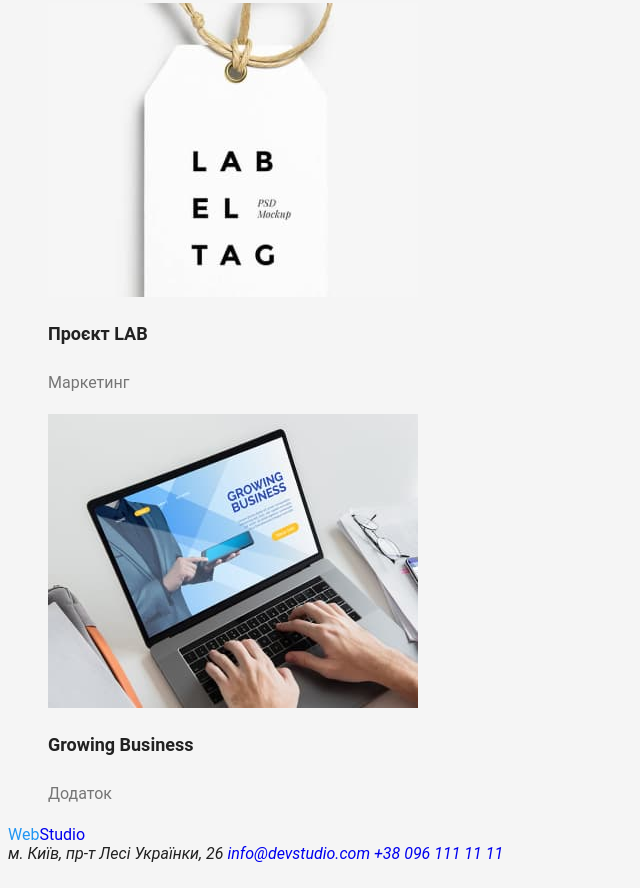
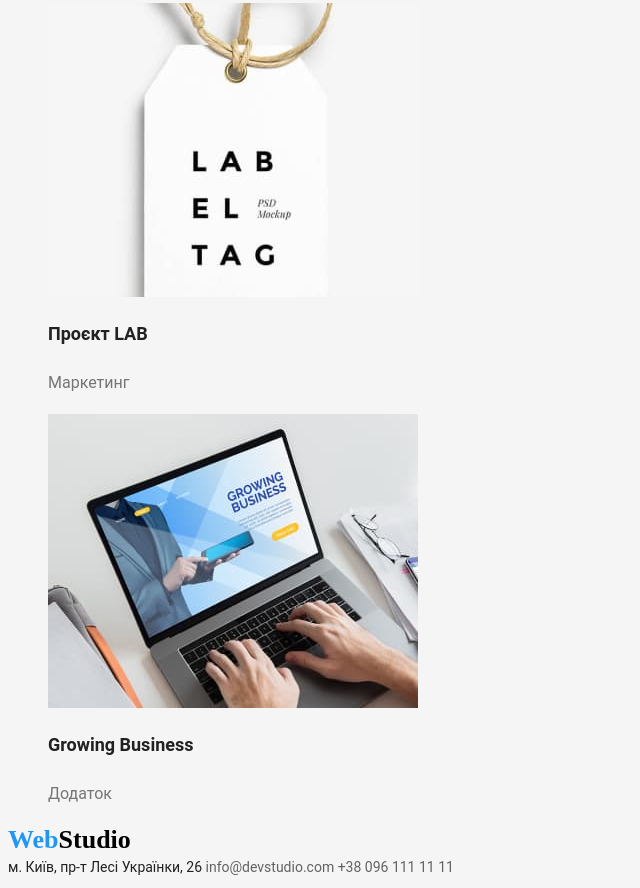
Before and after one commit to RomPshen/goit-markup-hw-02, a plain HTML site: page portfolio.html in a window 1280 px wide. Shown: the part 3210-4098 px from the top of the page, without its empty margins (0-640 px from the left). Drawn offline with Linux system fonts and the light colour scheme.

Commit message:
стилі футер

```diff
--- a/css/style.css
+++ b/css/style.css
@@ -75,3 +75,14 @@ p {
     font-weight: 400;
     line-height: 1.88;
 }
+
+.home {
+    color: var(--primary-text-color); /* змінити колір на  #FFFFFF*/
+    font-style: normal;
+    font-size: 14px;
+    line-height: 1.71;
+}
+
+.cont-footer {
+    color: rgba(0, 0, 0, 0.6); /* змінити колір на (255, 255, 255,)*/
+}
--- a/portfolio.html
+++ b/portfolio.html
@@ -102,11 +102,11 @@
 
     <!-- Футер -->
     <footer>
-      <a href="./index.html"><span class="accent-color">Web</span>Studio</a>
-      <address>
+      <a href="./index.html" class="logo"><span class="accent-color">Web</span>Studio</a>
+      <address class="home">
         м. Київ, пр-т Лесі Українки, 26
-        <a href="mailto:info@devstudio.com">info@devstudio.com</a>
-        <a href="tel:+380961111111">+38 096 111 11 11</a>
+        <a href="mailto:info@devstudio.com" class="cont-footer">info@devstudio.com</a>
+        <a href="tel:+380961111111" class="cont-footer">+38 096 111 11 11</a>
       </address>
     </footer>
   </body>
```
